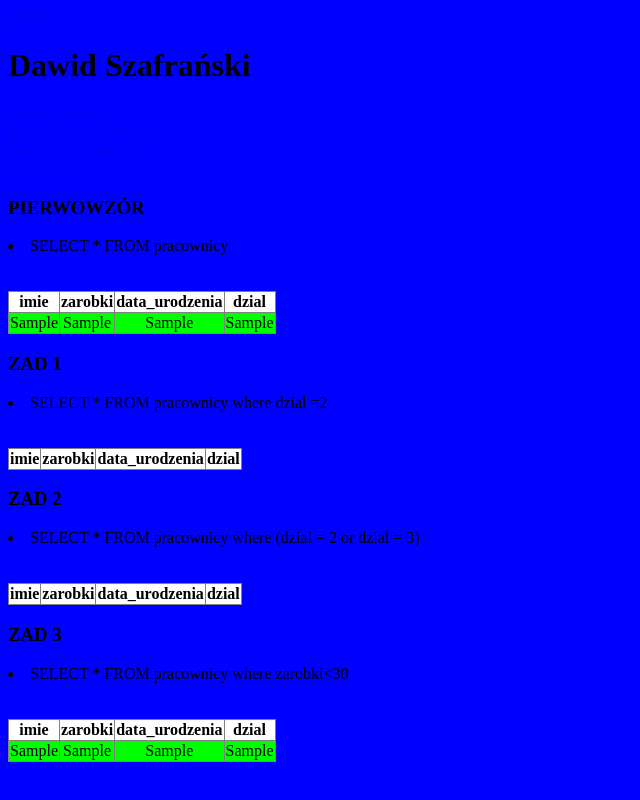
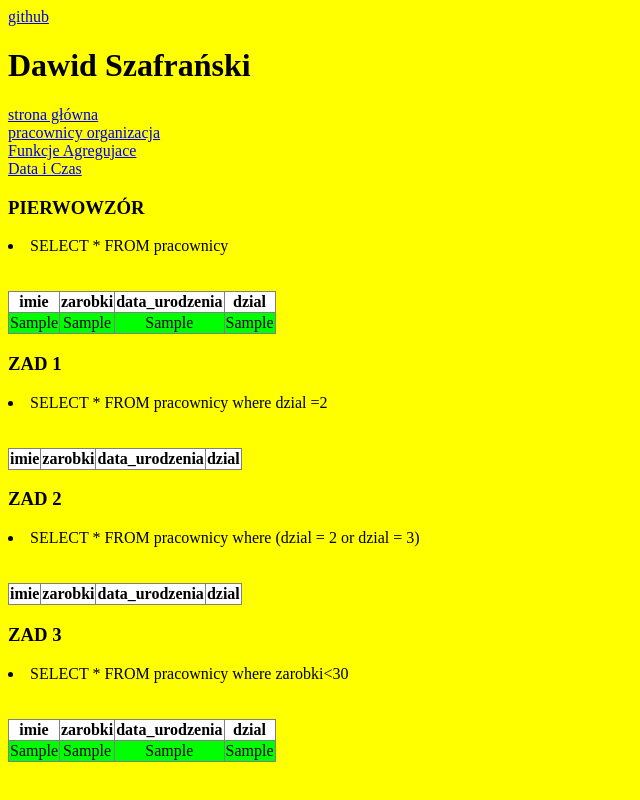
Before and after one commit to AD-2018/sql-php-pierwsza_strona-szafranski-dawid, a PHP site: page / in a window 1280 px wide. Shown: the whole page, without its empty margins (0-640 px from the left). Run offline with PHP 8.4, Linux system fonts and the light colour scheme; tables that the repository leaves empty or names only in its code hold one stand-in row (values such as "Sample post"); data that the repository does not hold is empty.

Commit message:
Update kox.css

```diff
--- a/kox.css
+++ b/kox.css
@@ -1,5 +1,5 @@
 body {
-  background-color: blue;
+  background-color: yellow;
 }
 .link {
   background-color: light-blue;
```
